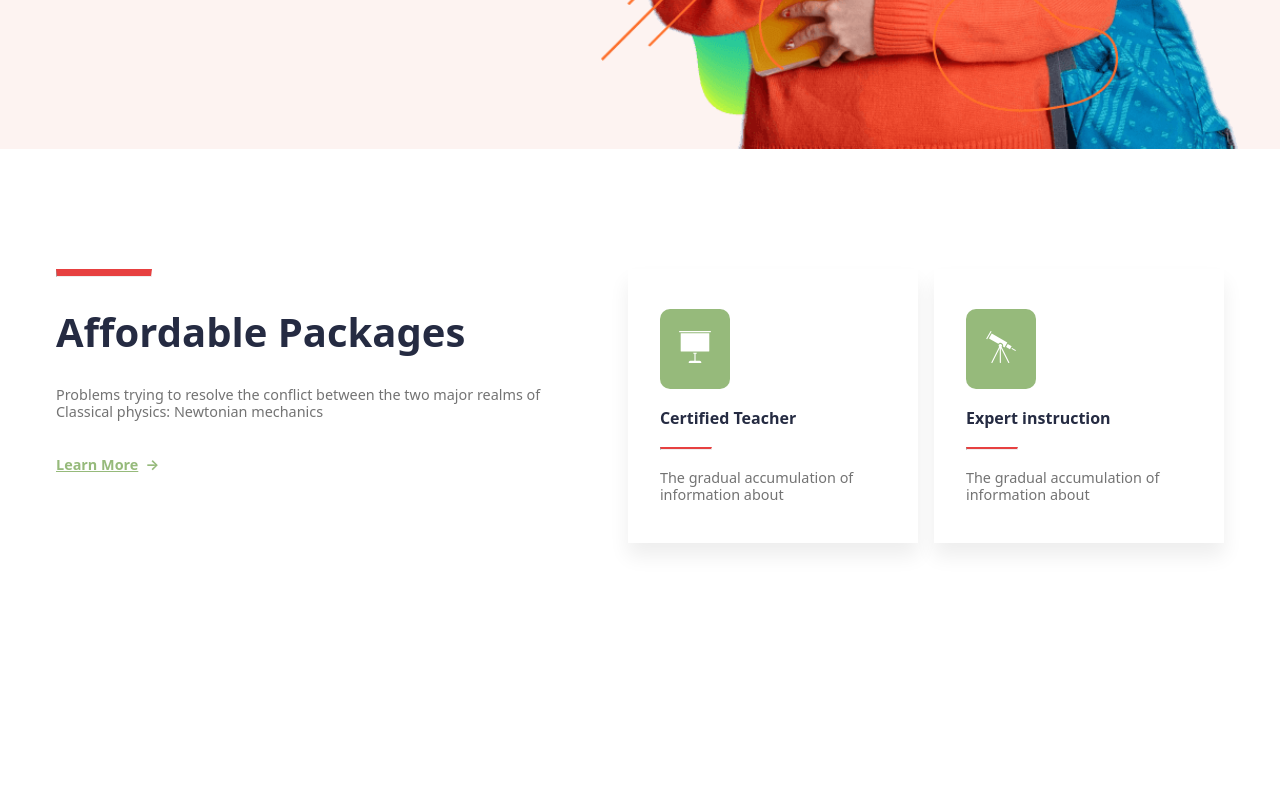
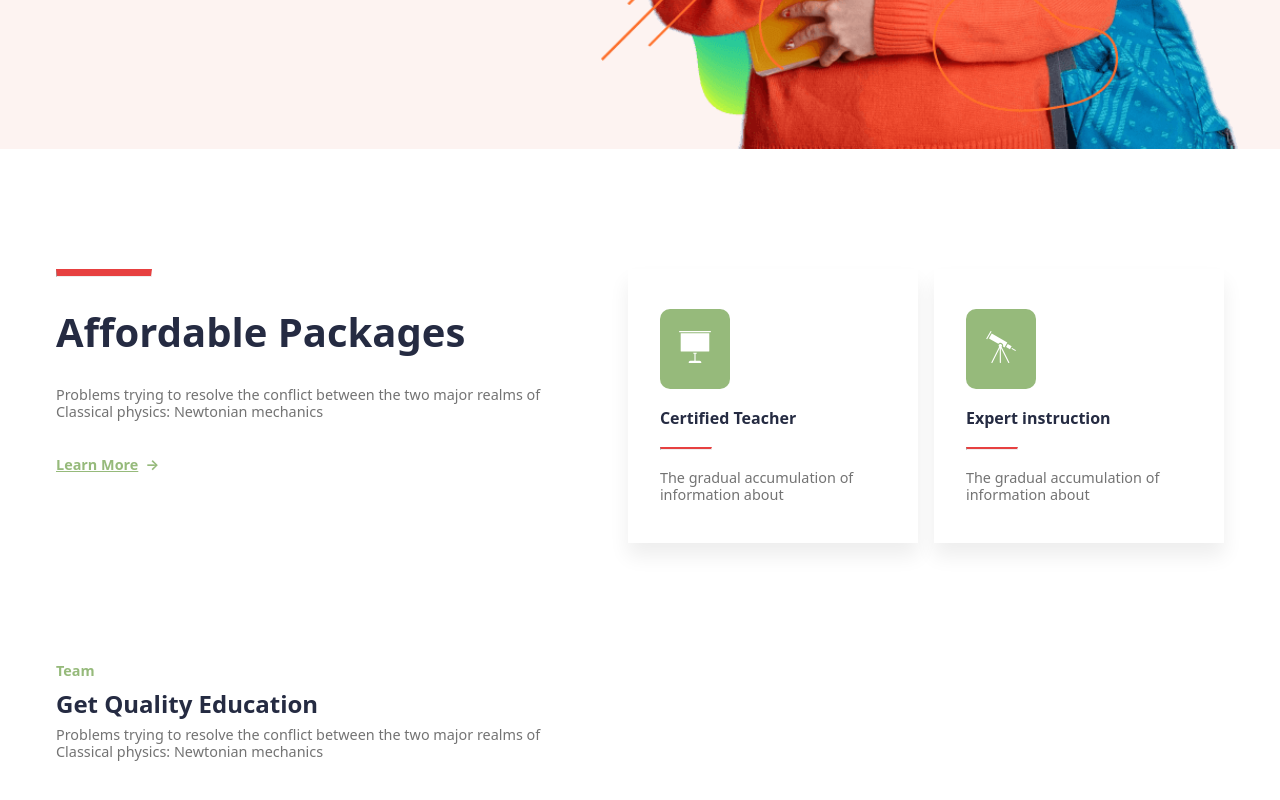
Before and after one commit to hromaleo/benu-fe-dev-interview, a Vue app: page / in a window 1280 px wide. Shown: the part 651-1451 px from the top of the page. Before the commit the page ends 1314 px from the top, so only its background shows below. Built offline with nearby package versions, Linux system fonts and the light colour scheme.

Commit message:
lectors section

```diff
--- /dev/null
+++ b/src/components/LectorsSection/LectorsSection.vue
@@ -0,0 +1,36 @@
+<script setup lang="ts"></script>
+
+<template>
+  <section class="container lectors-section">
+    <h6 class="text-green mini-heading">Team</h6>
+    <h3 class="text-blue main-heading">Get Quality Education</h3>
+    <p class="text-gray perex">
+      Problems trying to resolve the conflict between the two major realms of
+      Classical physics: Newtonian mechanics
+    </p>
+  </section>
+</template>
+
+<style scoped lang="scss">
+.lectors-section {
+  margin-block: clamp(2rem, 15vh, 10rem);
+}
+
+.mini-heading {
+  margin-block-end: 0.7em;
+  font-size: 0.9rem;
+  font-weight: 700;
+}
+
+.main-heading {
+  margin-block-end: 0.4em;
+  font-size: clamp(1rem, 5vw, 1.5rem);
+  font-weight: 700;
+}
+
+.perex {
+  max-width: 500px;
+  margin-block-end: 8em;
+  font-size: 0.9rem;
+}
+</style>
--- /dev/null
+++ b/src/components/LectorsSection/index.ts
@@ -0,0 +1,3 @@
+import LectorsSection from "./LectorsSection.vue";
+
+export default LectorsSection;
--- a/src/views/HomeView.vue
+++ b/src/views/HomeView.vue
@@ -1,9 +1,11 @@
 <script setup lang="ts">
 import HeroSection from "@/components/HeroSection";
 import PackagesSection from "@/components/PackagesSection";
+import LectorsSection from "@/components/LectorsSection";
 </script>
 
 <template>
   <HeroSection />
   <PackagesSection />
+  <LectorsSection />
 </template>
```
